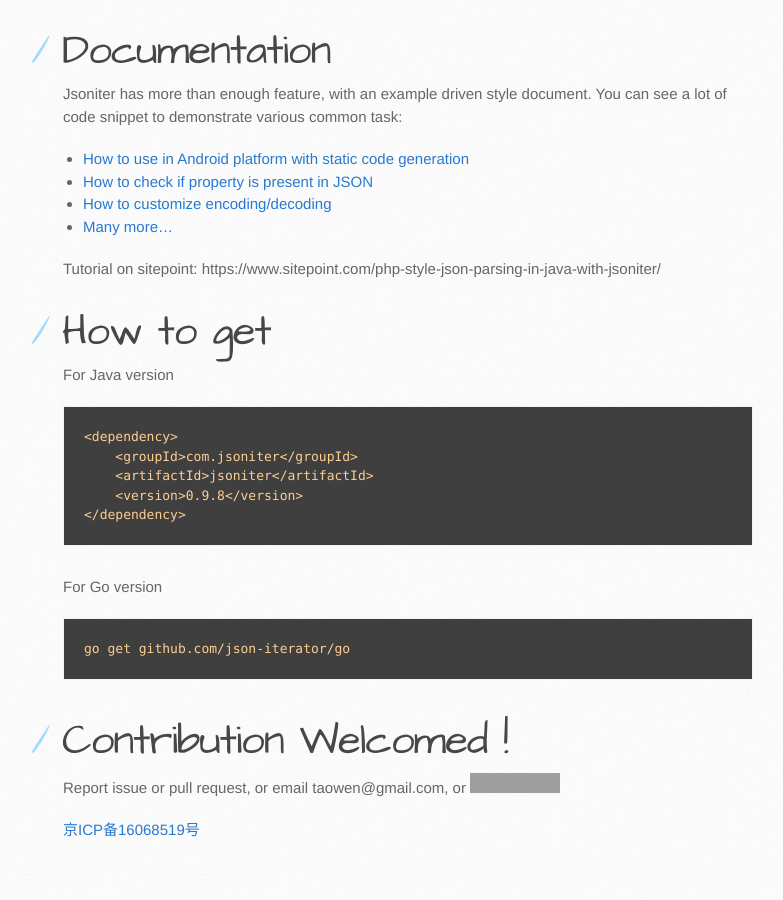
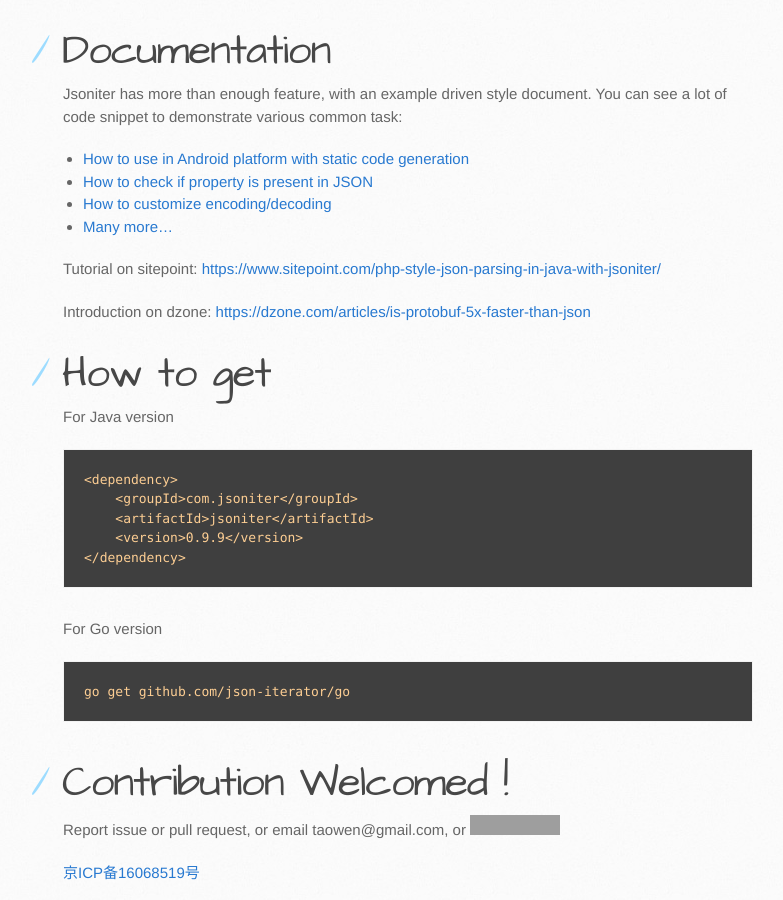
Before and after one commit to json-iterator/json-iterator.github.io, a Jekyll site: the page built from index.md, in a window 1280 px wide and 900 px high, scrolled down 2908 px. Shown: the whole window, without its empty margins (107-890 px from the left). Built offline with Jekyll 4.4.1, drawn with Linux system fonts in a browser that asks for light colours; comment, search, counter and statistics services are not loaded; grey boxes are pictures that could not be loaded.

Commit message:
Update index.md

````diff
--- a/index.md
+++ b/index.md
@@ -77,7 +77,9 @@
 * [How to customize encoding/decoding](http://jsoniter.com/java-features.html#service-provider-interface-spi)
 * [Many more...](http://jsoniter.com/java-features.html)
 
-Tutorial on sitepoint: https://www.sitepoint.com/php-style-json-parsing-in-java-with-jsoniter/
+Tutorial on sitepoint: [https://www.sitepoint.com/php-style-json-parsing-in-java-with-jsoniter/](https://www.sitepoint.com/php-style-json-parsing-in-java-with-jsoniter/)
+
+Introduction on dzone: [https://dzone.com/articles/is-protobuf-5x-faster-than-json](https://dzone.com/articles/is-protobuf-5x-faster-than-json)
 
 # How to get
 
@@ -87,7 +89,7 @@
 <dependency>
     <groupId>com.jsoniter</groupId>
     <artifactId>jsoniter</artifactId>
-    <version>0.9.8</version>
+    <version>0.9.9</version>
 </dependency>
 ```
 
````
